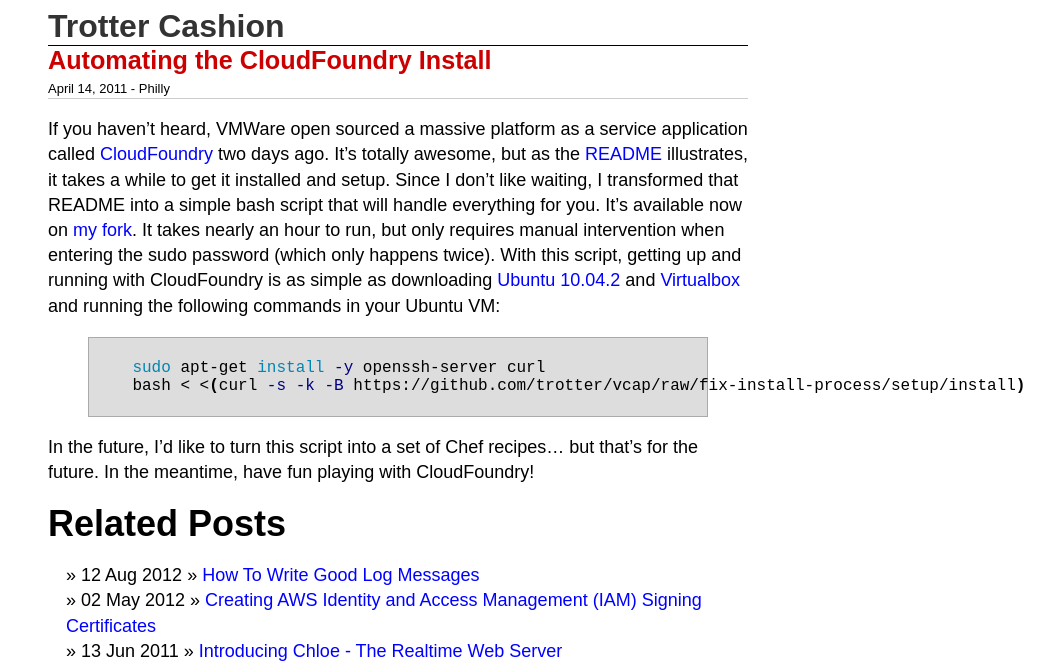
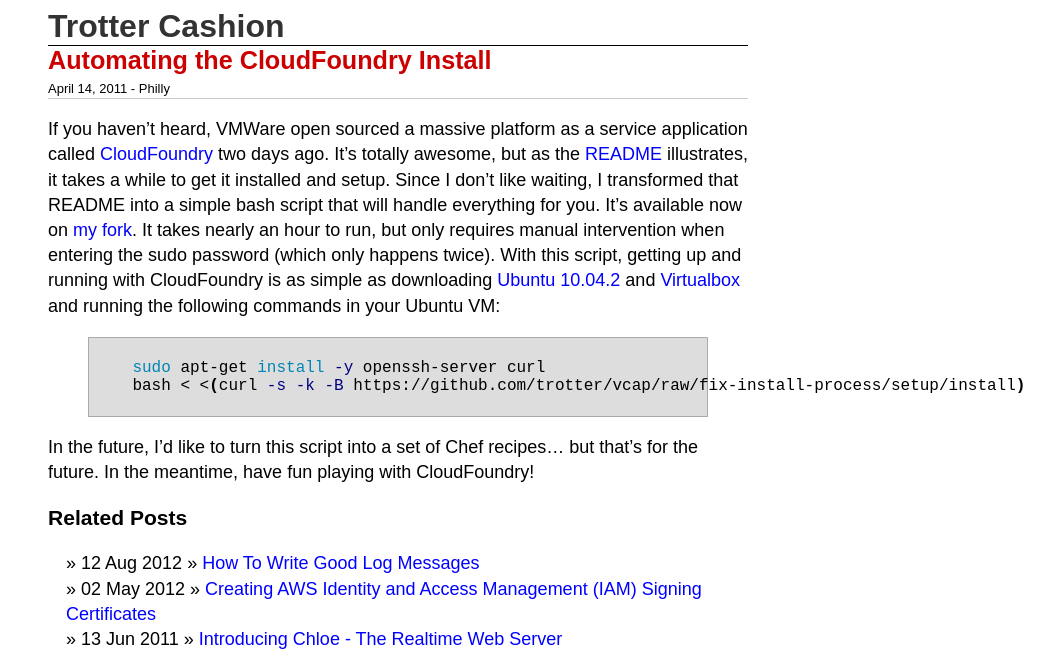
Before and after one commit to trotter/trotter.github.com, a Jekyll site: the page built from _posts/2011-04-14-automating-the-cloudfoundry-install.markdown, in a window 1280 px wide. Shown: the top 671 px of the page, without its empty margins (242-1280 px from the left). Built offline with Jekyll 4.4.1, drawn with Linux system fonts in a browser that asks for light colours; comment, search, counter and statistics services are not loaded; grey boxes are pictures that could not be loaded.

```diff
--- a/_layouts/post.html
+++ b/_layouts/post.html
@@ -6,7 +6,7 @@ layout: default
   {{ content }}
 
   <div id="related">
-    <h2>Related Posts</h2>
+    <h3>Related Posts</h3>
     <ul class="posts">
       {% for post in site.related_posts limit:3 %}
       <li><span>{{ post.date | date_to_string }}</span> &raquo; <a href="{{ post.url }}">{{ post.title }}</a></li>
```
